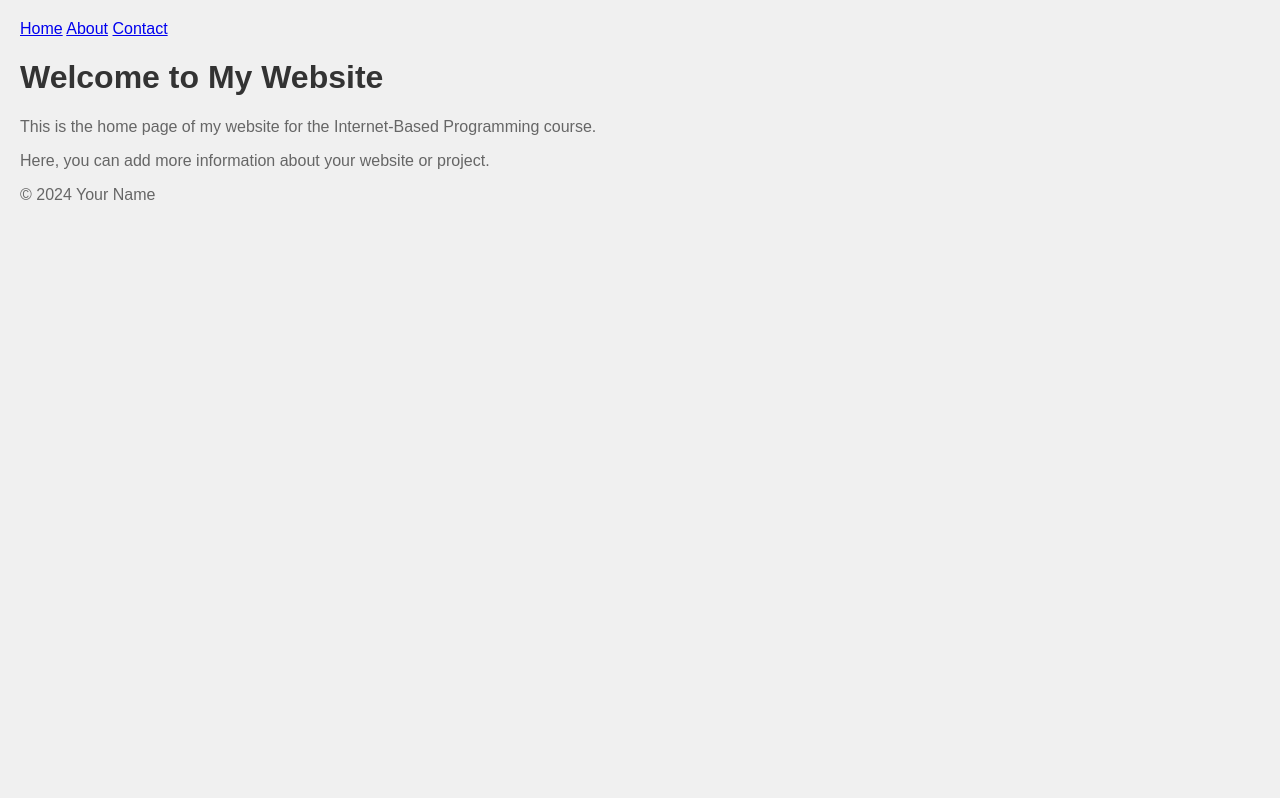
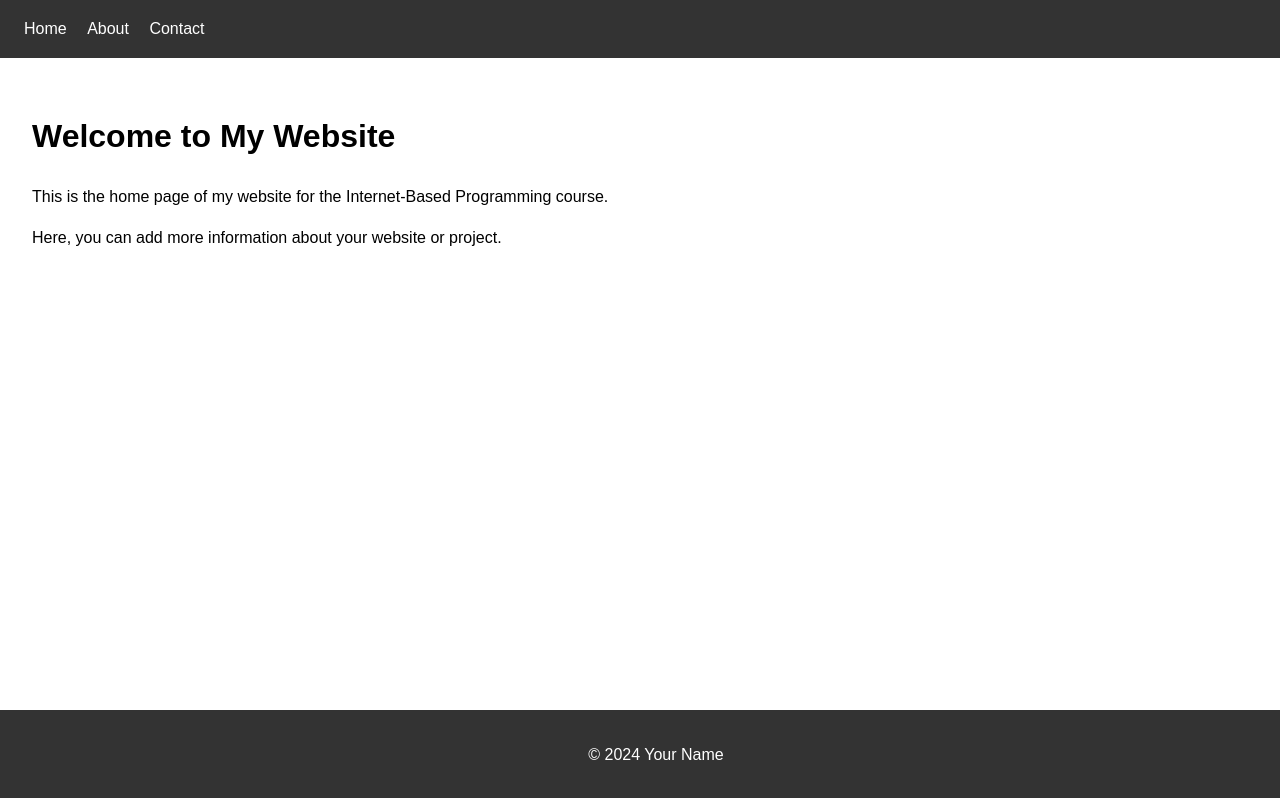
Before and after one commit to malevlev/INTERNET-BASED-PROGRAMMING, a plain HTML site: page index.html in a window 1280 px wide. Drawn offline with Linux system fonts and the light colour scheme.

Commit message:
Update style.css

```diff
--- a/style.css
+++ b/style.css
@@ -1,14 +1,28 @@
 body {
     font-family: Arial, sans-serif;
-    background-color: #f0f0f0;
+    line-height: 1.6;
     margin: 0;
-    padding: 20px;
+    padding: 0;
 }
-
-h1 {
-    color: #333;
+header {
+    background-color: #333;
+    color: #fff;
+    padding: 1rem;
 }
-
-p {
-    color: #666;
+nav a {
+    color: #fff;
+    text-decoration: none;
+    padding: 0.5rem;
 }
+main {
+    padding: 2rem;
+}
+footer {
+    background-color: #333;
+    color: #fff;
+    text-align: center;
+    padding: 1rem;
+    position: fixed;
+    bottom: 0;
+    width: 100%;
+}
```
